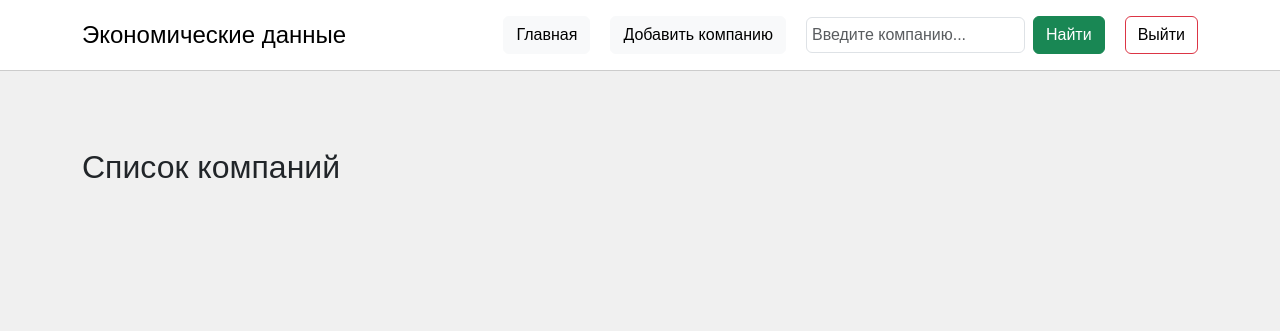
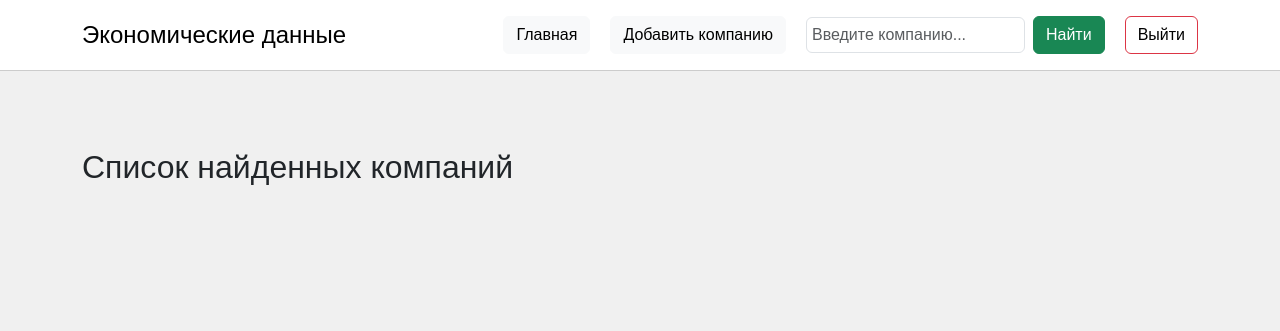
Before and after one commit to DISCONTMAS/wwsed2, a Django app: template wwsed2/main/templates/main/companysearch.html in a window 1280 px wide. Shown: the top 331 px of the page. Run offline with Django 4.2, Linux system fonts and the light colour scheme; the template is opened without the code that fills it, so the values that code supplies are empty; the visitor is signed in with stand-in values (Sample User, id 1); some libraries are stand-ins or nearby versions.

```diff
--- a/wwsed2/main/templates/main/companysearch.html
+++ b/wwsed2/main/templates/main/companysearch.html
@@ -3,7 +3,7 @@
 {% block title %}Компании{% endblock %}
 
 {% block content %}
-<h2 class="mb-4 mt-5">Список компаний</h2>
+<h2 class="mb-4 mt-5">Список найденных компаний</h2>
 
 <style>
     .company-card {
```
